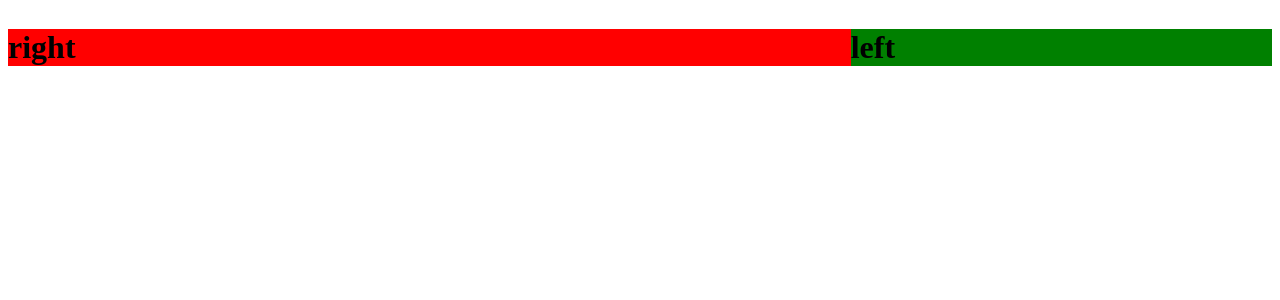
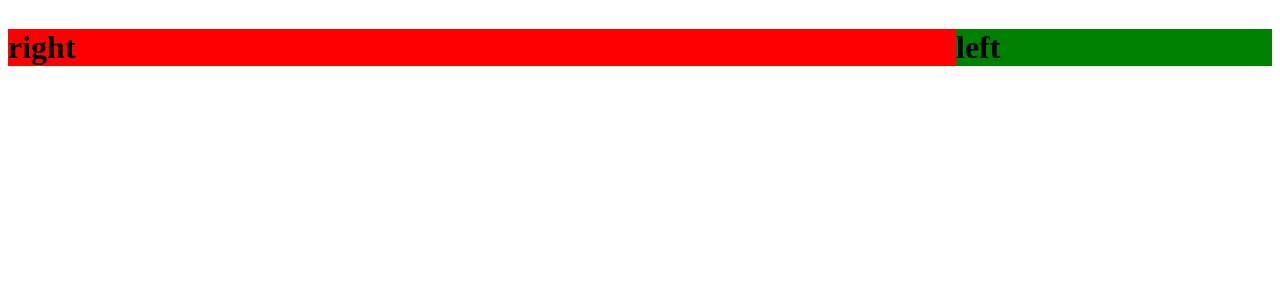
Before and after one commit to RadimYassin/React-Design-Pattern, a React (Vite) app: page / in a window 1280 px wide. Shown: the top 300 px of the page. Built offline with nearby package versions, Linux system fonts and the light colour scheme.

Commit message:
Update App.jsx

```diff
--- a/src/App.jsx
+++ b/src/App.jsx
@@ -7,7 +7,7 @@ function App() {
   const LeftComponent=()=>{
     return <h1 style={{backgroundColor:"green"}}>left</h1>
   }
-  return (<SpliteScren>
+  return (<SpliteScren leftwith={3} rightwith={1}>
            <RightComponent/>
            <LeftComponent/>
          </SpliteScren>)
```
